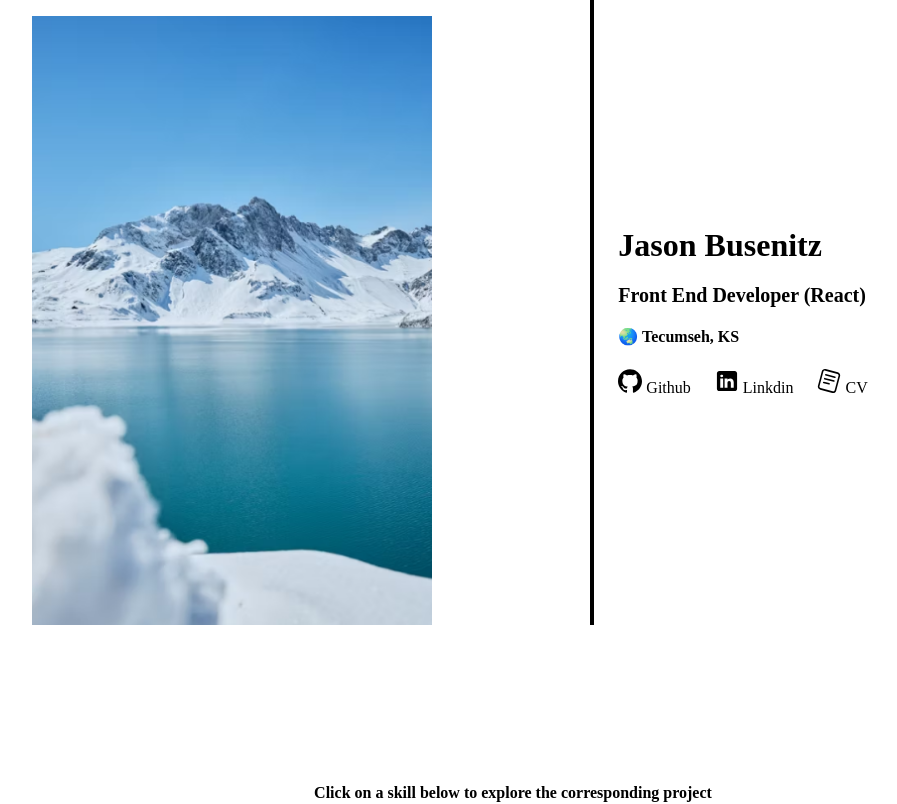
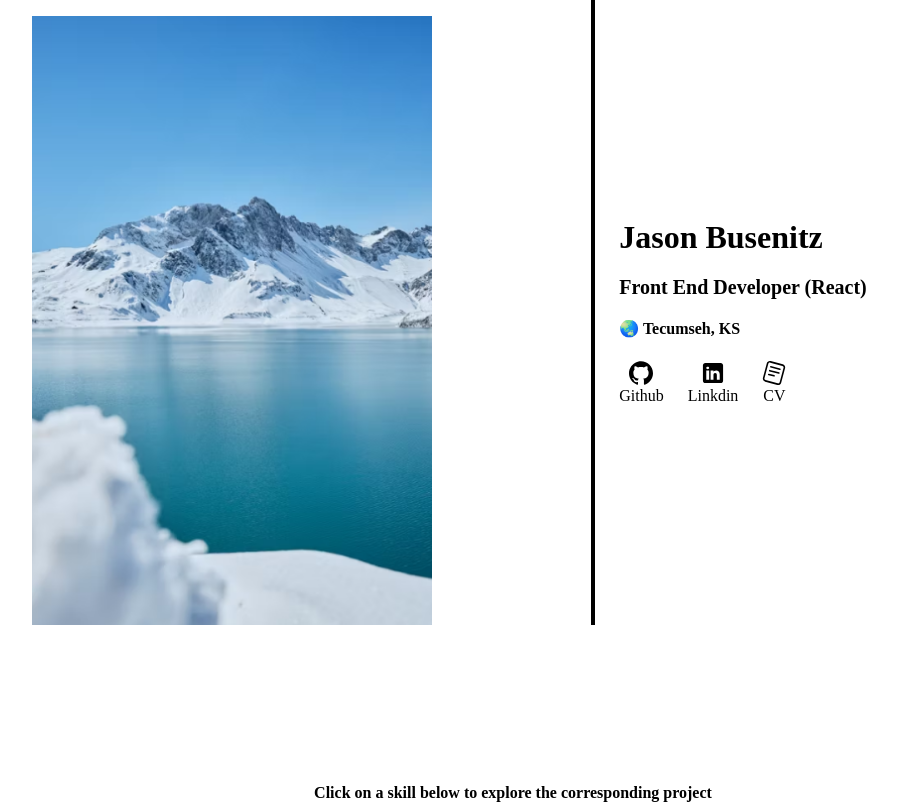
Before and after one commit to JasonBusenitz/portfolio2, a React (Vite) app: page / in a window 1280 px wide. Shown: the top 804 px of the page, without its empty margins (127-1024 px from the left). Built offline with nearby package versions, Linux system fonts and the light colour scheme.

Commit message:
Made the transition class apllied it to nav and skills icons

```diff
--- a/src/assets/css/externalNav.css
+++ b/src/assets/css/externalNav.css
@@ -2,3 +2,14 @@
     display: flex;
     gap: 3vh;
 }
+
+#externalNavUl li {
+    display: flex;
+    flex-direction: column;
+    align-items: center;
+}
+
+#externalNavUl li:hover {
+    transform: translateY(-1vh);
+    box-shadow: 0 0 2vh blue;
+}
--- a/src/assets/css/index.css
+++ b/src/assets/css/index.css
@@ -1,5 +1,9 @@
 * {
     font-family: 'Times New Roman', Times, serif;
+}
+
+.transition {
+    transition: transform 0.5s, box-shadow .2s;
 }
 
 h1 {
--- a/src/assets/css/skills.css
+++ b/src/assets/css/skills.css
@@ -26,3 +26,9 @@
     flex-direction: column;
     align-items: center;
 }
+
+#skillsSection li:hover {
+    transform: translateY(-1vh);
+    box-shadow: 0 0 2vh blue;
+    background-color: aqua;
+}
--- a/src/components/externalNav.jsx
+++ b/src/components/externalNav.jsx
@@ -7,14 +7,17 @@ export default function Nav() {
 
     return (
         <ul id="externalNavUl">
-            <li>
-                <a href="https://github.com/JasonBusenitz?tab=overview&from=2025-01-01&to=2025-01-10" target="_blank"><GitHubIcon /> Github</a>
+            <li className="transition">
+                <a href="https://github.com/JasonBusenitz?tab=overview&from=2025-01-01&to=2025-01-10" target="_blank"><GitHubIcon /></a>
+                <a href="https://github.com/JasonBusenitz?tab=overview&from=2025-01-01&to=2025-01-10" target="_blank">Github</a>
             </li>
-            <li>
-                <a href="https://www.linkedin.com/in/jason-busenitz-bb94652a5/" target="_blank"><LinkdinIcon /> Linkdin</a>
+            <li className="transition">
+                <a href="https://www.linkedin.com/in/jason-busenitz-bb94652a5/" target="_blank"><LinkdinIcon /></a>
+                <a href="https://www.linkedin.com/in/jason-busenitz-bb94652a5/" target="_blank">Linkdin</a>
             </li>
-            <li>
-                <a href="#" target="_blank"><CvIcon /> CV</a>
+            <li className="transition">
+                <a href="#" target="_blank"><CvIcon /></a>
+                <a href="#" target="_blank">CV</a>
             </li>
         </ul>
     )
--- a/src/components/skills.jsx
+++ b/src/components/skills.jsx
@@ -14,23 +14,23 @@ export default function Skills() {
                     Click on a skill below to explore the corresponding project
                 </h3>
                 <ul>
-                    <li>
+                    <li className="transition">
                         <a href="#reactHeader"><ReactIcon /></a>
                         <a href="#reactHeader">React</a>
                     </li>
-                    <li>
+                    <li className="transition">
                         <a href="#jsHeading"><JSIcon /></a>
                         <a href="#jsHeading">JavaScript</a>
                     </li>
-                    <li>
+                    <li className="transition">
                         <a href="#cssHeading"><CssIcon /></a>
                         <a href="#cssHeading">CSS</a>
                     </li>
-                    <li>
+                    <li className="transition">
                         <a href="#htmlHeading"><HtmlIcon /></a>
                         <a href="#htmlHeading">HTML</a>
                     </li>
-                    <li>
+                    <li className="transition">
                         <a href="#gitHeading"><GitIcon /></a>
                         <a href="#gitHeading">Git</a>
                     </li>
```
